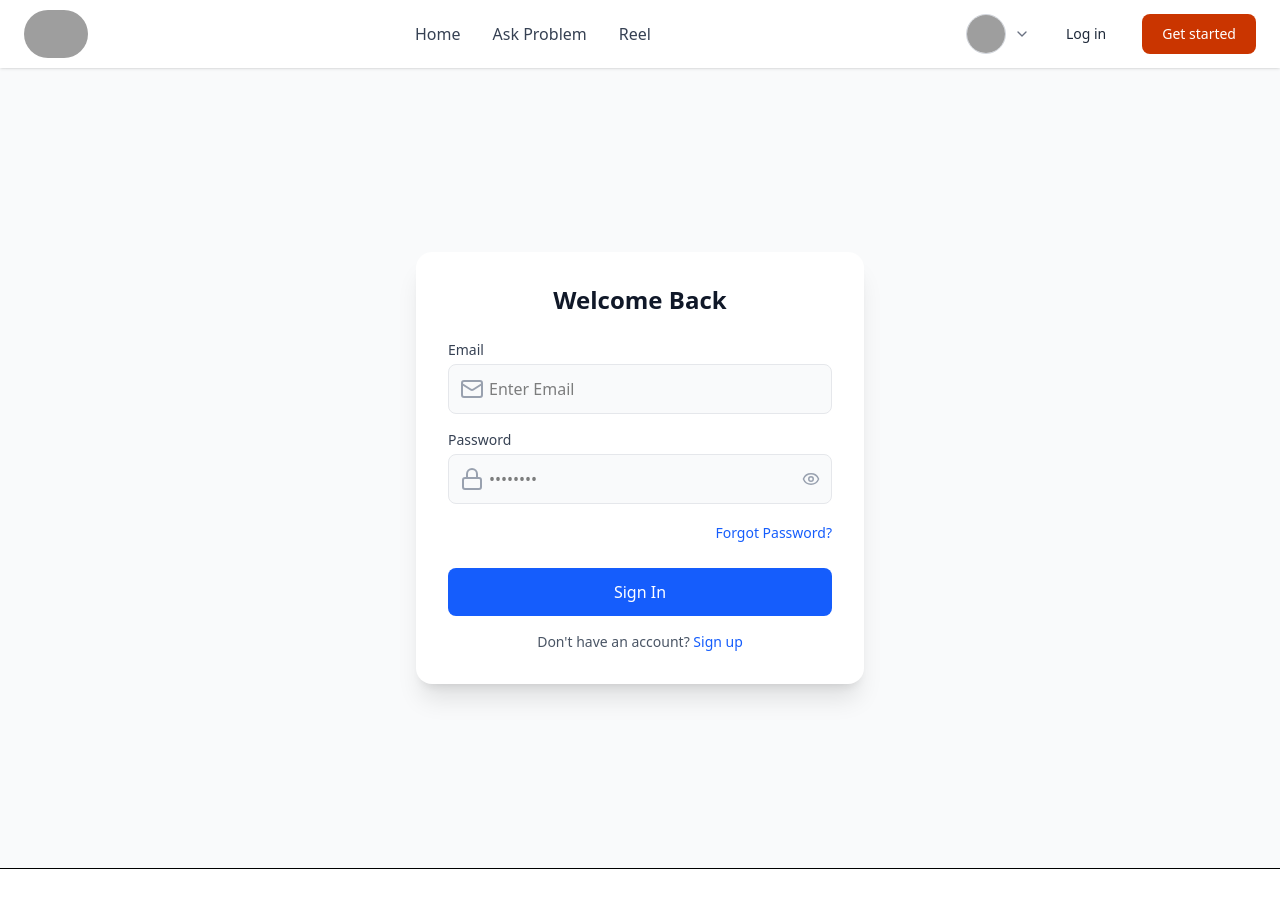
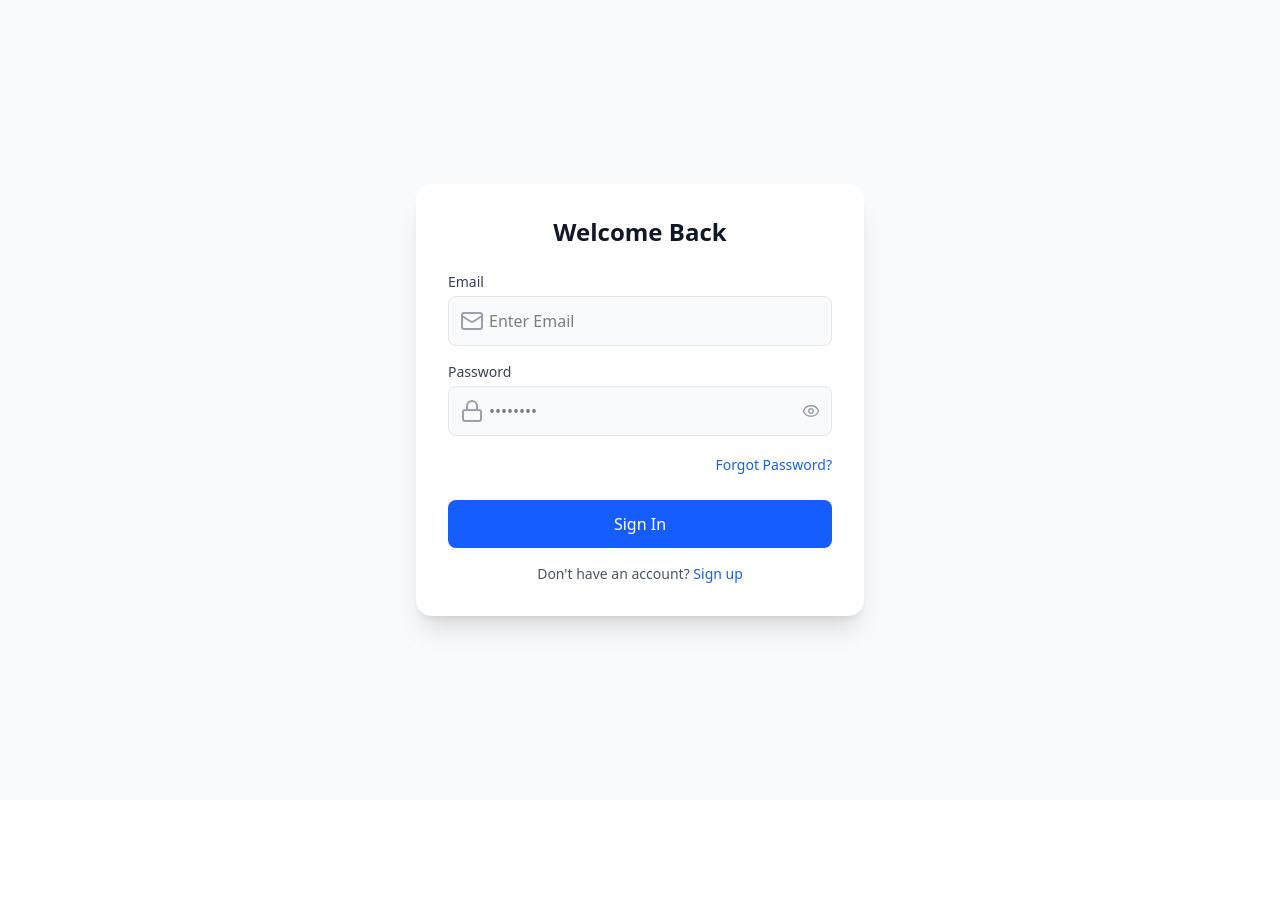
Before and after one commit to MohitBisht27/Slack, a React (Vite) app in the folder Frontend/: page /SigninForm in a window 1280 px wide. Shown: the top 899 px of the page. After the commit the page ends 800 px from the top, so only its background shows below. Built offline with nearby package versions, Linux system fonts and the light colour scheme; grey boxes are pictures that could not be loaded.

Commit message:
Conditionally render header and footer in Layout based on route path

```diff
--- a/Frontend/src/Layout.jsx
+++ b/Frontend/src/Layout.jsx
@@ -1,12 +1,19 @@
 import Header from "./components/Header";
 import Footer from "./components/Footer";
-import { Outlet } from "react-router-dom";
+import { Outlet, useLocation } from "react-router-dom";
+
 function Layout() {
+  const location = useLocation();
+
+  const hideLayoutPaths = ["/SigninForm", "/RegisterForm"];
+
+  const shouldHideLayout = hideLayoutPaths.includes(location.pathname);
+
   return (
     <div>
-      <Header />
+      {!shouldHideLayout && <Header />}
       <Outlet />
-      <Footer />
+      {!shouldHideLayout && <Footer />}
     </div>
   );
 }
```
